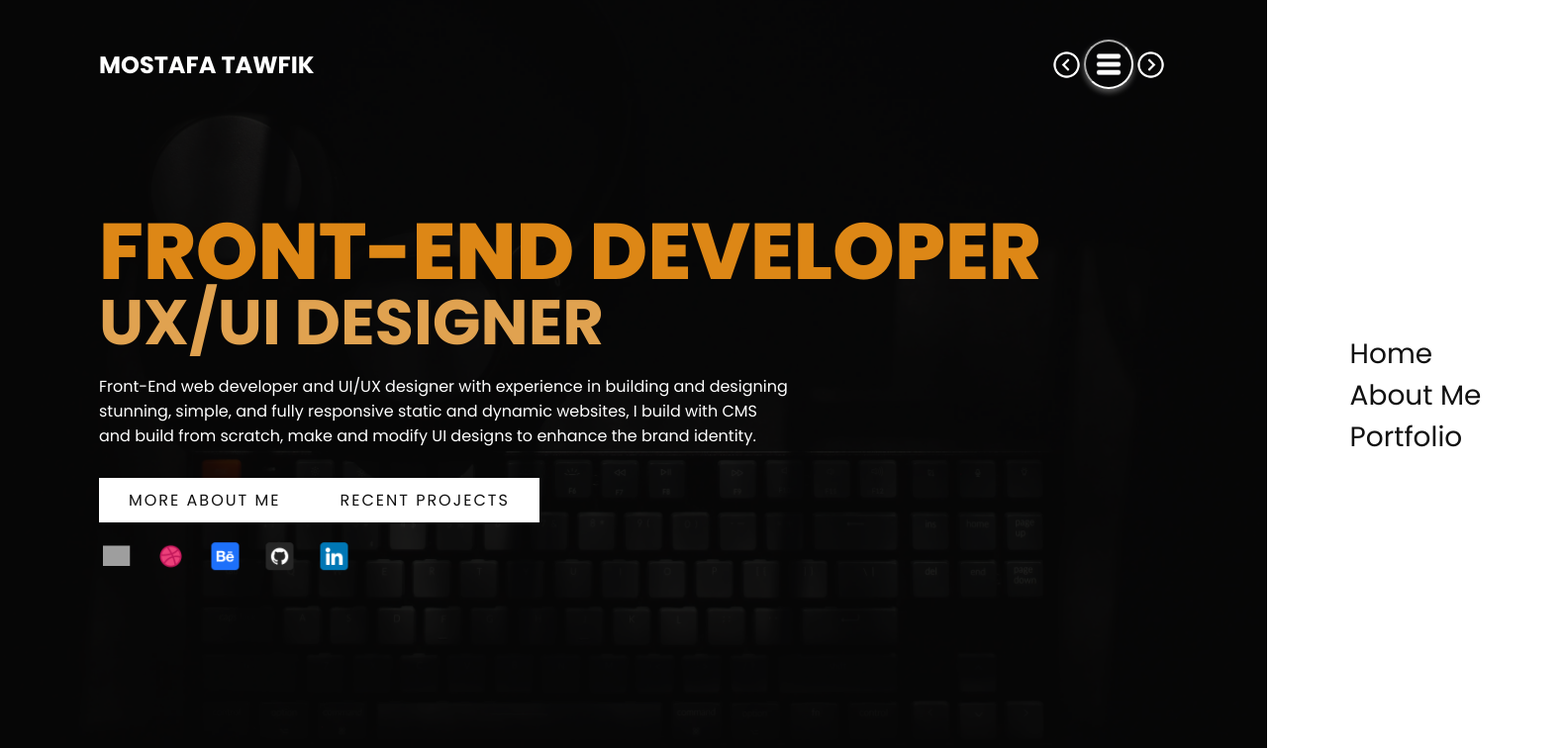
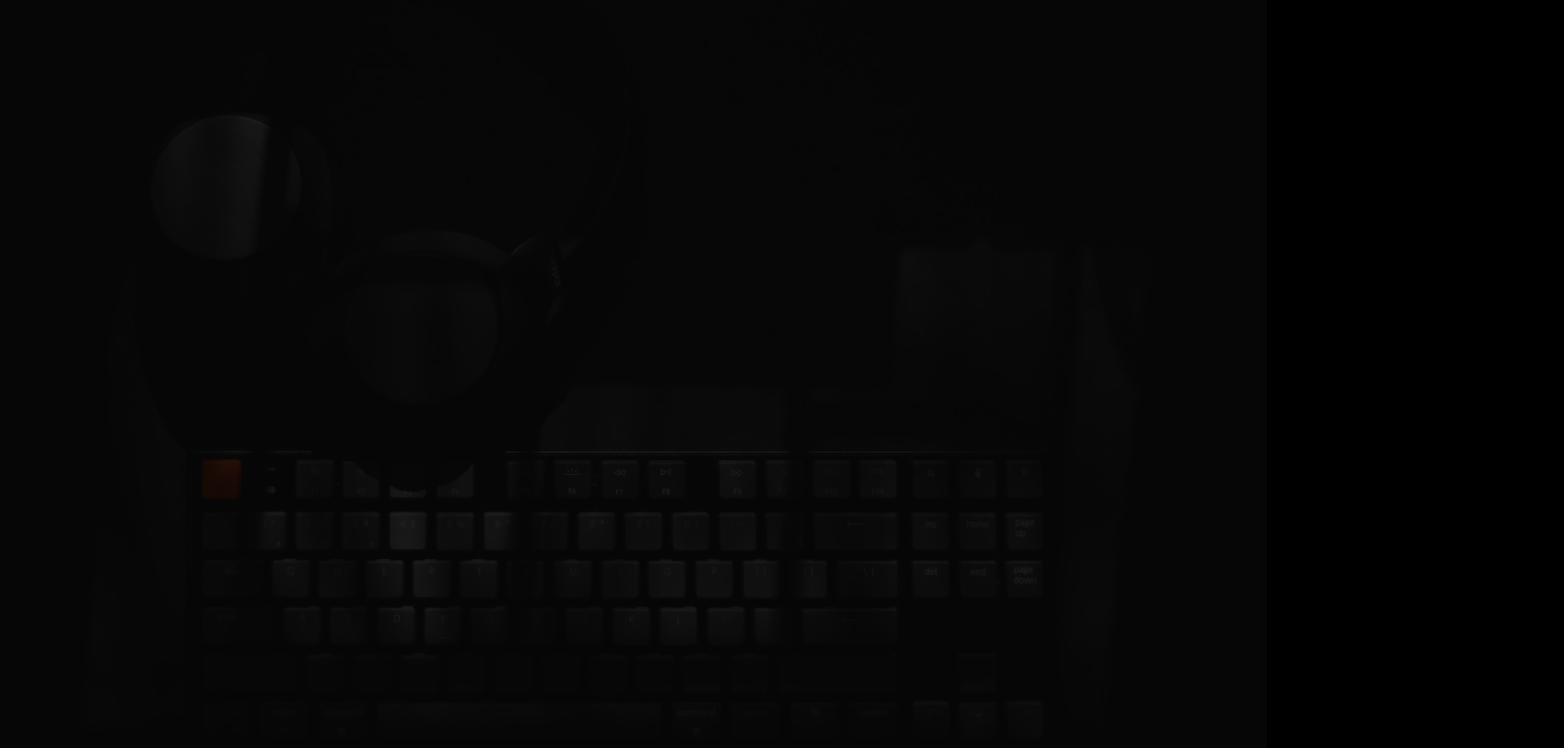
Before and after one commit to Mostafa-Tawfik/mostafatawfik.com, a React (Create React App) app: page /About in a window 1280 px wide. Shown: the top 756 px of the page at 99% size, 1580 px wide, since content can reach past the window. Built offline with nearby package versions, Linux system fonts and the light colour scheme; grey boxes are pictures that could not be loaded.

Commit message:
add routes
add routes to home/about/porftolio pages, fix the links to match the new routes

```diff
--- a/package.json
+++ b/package.json
@@ -11,6 +11,7 @@
     "@testing-library/user-event": "^13.5.0",
     "react": "^17.0.2",
     "react-dom": "^17.0.2",
+    "react-router-dom": "^6.2.1",
     "react-scripts": "5.0.0",
     "web-vitals": "^2.1.4"
   },
--- a/src/App.css
+++ b/src/App.css
@@ -233,14 +233,14 @@ body {
     cursor: pointer;
     filter: invert(1);
     transition: 0.8s;
-    outline: 0;
     box-shadow: 0 3px 6px rgba(0,0,0,0.16), 0 3px 6px rgba(0,0,0,0.23);
     border-radius: 50%;
 }
 
-.toggle:hover {
+.toggle:hover, .toggle.active:hover {
   transform: scale(1.2);
-  background-color: rgb(0, 27, 102);
+  background-color: var(--clr-main);
+  filter: invert(0);
 }
 
 .toggle.active {
--- a/src/App.js
+++ b/src/App.js
@@ -1,6 +1,9 @@
 import React from 'react';
 import './App.css';
 import Home from './Pages/Home/Home';
+import About from './Pages/About/About';
+import Portfolio from './Pages/Portfolio/Portfolio'
+import {Routes, Route} from 'react-router-dom';
 
 function App() {
 
@@ -18,10 +21,14 @@ function App() {
         src="./images/quinton-coetzee-unsplash.webp"
         alt="keyboard background"></img>
       <div className="overlay"></div>
-      <Home isActive={isActive} toggle={toggle}/>
+      <Routes>
+        <Route path='/' element={<Home isActive={isActive} toggle={toggle}/>}/>
+        <Route path='/About' element={<About isActive={isActive} toggle={toggle}/>}/>
+        <Route path='/Portfolio' element={<About isActive={isActive} toggle={toggle}/>}/>
+      </Routes>
 
     </section>
-  );
+  )
 }
 
 export default App;
--- /dev/null
+++ b/src/Pages/About/About.js
@@ -0,0 +1,7 @@
+import React from 'react';
+
+export default function About() {
+  return <div>
+
+  </div>;
+}
--- a/src/Pages/Home/components/Header.js
+++ b/src/Pages/Home/components/Header.js
@@ -1,23 +1,38 @@
 import React from 'react';
+import { Link } from 'react-router-dom'
 
 export default function Header(props) {
 
+  const [isLogo, setIsLogo] = React.useState(true)
+
+  function toggleLogo() {
+    setIsLogo(prev => !prev)
+  }
 
   return <div>
     <header>
-      <h2 className="logo"><a href="index.html"
-              className="home">Mostafa Tawfik</a></h2>
+      <h2 className={isLogo ? 'logo' : 'logo homePage'} onClick={toggleLogo}>
+      <Link
+          to={'/'}
+          className={isLogo ? 'home' : 'home homePage'}>
+          Mostafa Tawfik
+        </Link>
+      </h2>
 
       <div className="header-holder">
-          <a href="portfolio.html" className="before"><img
-                  src="./images/previous.png" alt="previous page button"
-                  width="35px"></img></a>
 
-          <button className={props.isActive ? 'toggle' : 'toggle active'} onClick={props.toggle}></button>
+        <Link
+          to={'/Portfolio'}>
+          <img src='./images/previous.png' className='before' width="35px" alt="previous page button"></img>
+        </Link>
 
-          <a href="about.html" className="next"><img
-                  src="./images/next.png" alt="next page button"
-                  width="35px"></img></a>
+        <button className={props.isActive ? 'toggle' : 'toggle active'} onClick={props.toggle}></button>
+
+        <Link
+          to={'/About'}>
+          <img src='./images/next.png' className='next' width="35px" alt="next page button"></img>
+        </Link>
+
       </div>
     </header>
   </div>;
--- a/src/Pages/Home/components/Main.js
+++ b/src/Pages/Home/components/Main.js
@@ -10,9 +10,9 @@ export default function Main() {
           simple, and fully responsive static and dynamic websites, I
           build with CMS and build from scratch,
           make and modify UI designs to enhance the brand identity.</p>
-      <a href="about.html" className="more">More about
+      <a href="#0" className="more">More about
           me</a>
-      <a href="portfolio.html" className="port">Recent
+      <a href="#0" className="port">Recent
           projects</a>
     </div>
   </div>;
--- a/src/Pages/Home/components/Menu.js
+++ b/src/Pages/Home/components/Menu.js
@@ -1,4 +1,5 @@
 import React from 'react';
+import { Link } from 'react-router-dom'
 
 export default function Menu() {
 
@@ -6,24 +7,22 @@ export default function Menu() {
     <div className='menu'>
       <ul>
         <li>
-          <a
-            href="index.html"
-            className="menuLi">Home
-          </a>
+        <Link
+          to={'/'}
+          className="menuLi"
+          >Home</Link>
         </li>
         <li>
-          <a
-            href="about.html"
-            className="menuLi">
-              About Me
-          </a>
+          <Link
+          to={'/About'}
+          className="menuLi"
+          >About Me</Link>
         </li>
         <li>
-          <a
-            href="portfolio.html"
-            className="menuLi">
-              Portfolio
-          </a>
+        <Link
+          to={'/Portfolio'}
+          className="menuLi"
+          >Portfolio</Link>
         </li>
         {/* <!-- <li><a href="#">Contact</a></li> -->
         <!-- <li><a href="#">Credits</a></li> --> */}
--- /dev/null
+++ b/src/Pages/Portfolio/Portfolio.js
@@ -0,0 +1,7 @@
+import React from 'react';
+
+export default function Portfolio() {
+  return <div>
+
+  </div>;
+}
--- a/src/index.js
+++ b/src/index.js
@@ -3,11 +3,14 @@ import ReactDOM from 'react-dom';
 import './index.css';
 import App from './App';
 import reportWebVitals from './reportWebVitals';
+import {BrowserRouter} from 'react-router-dom'
 
 ReactDOM.render(
-  <React.StrictMode>
-    <App />
-  </React.StrictMode>,
+  <BrowserRouter>
+    <React.StrictMode>
+      <App />
+    </React.StrictMode>
+  </BrowserRouter>,
   document.getElementById('root')
 );
 
```
Also changed, not shown: 1 other file (tests, documents, lock files or other folders).
